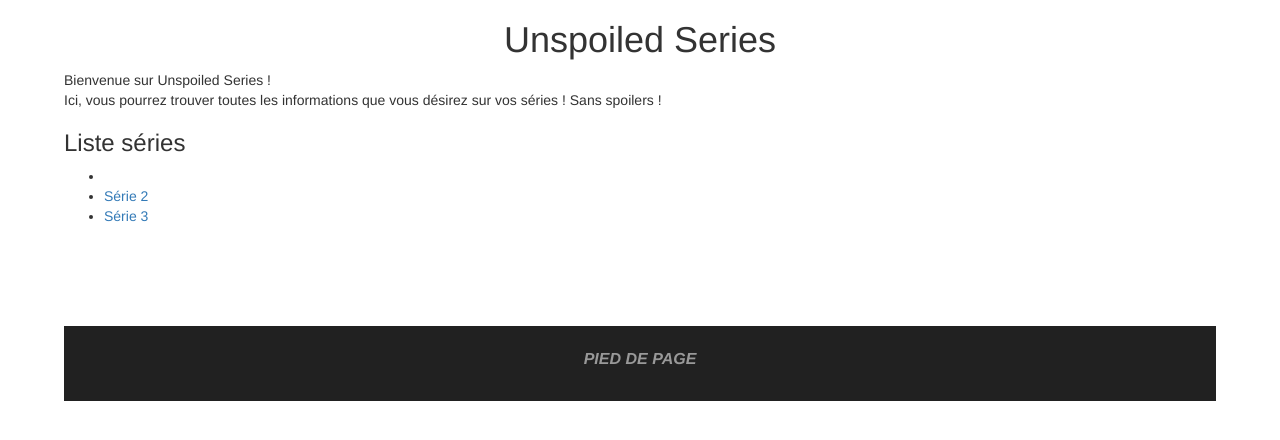
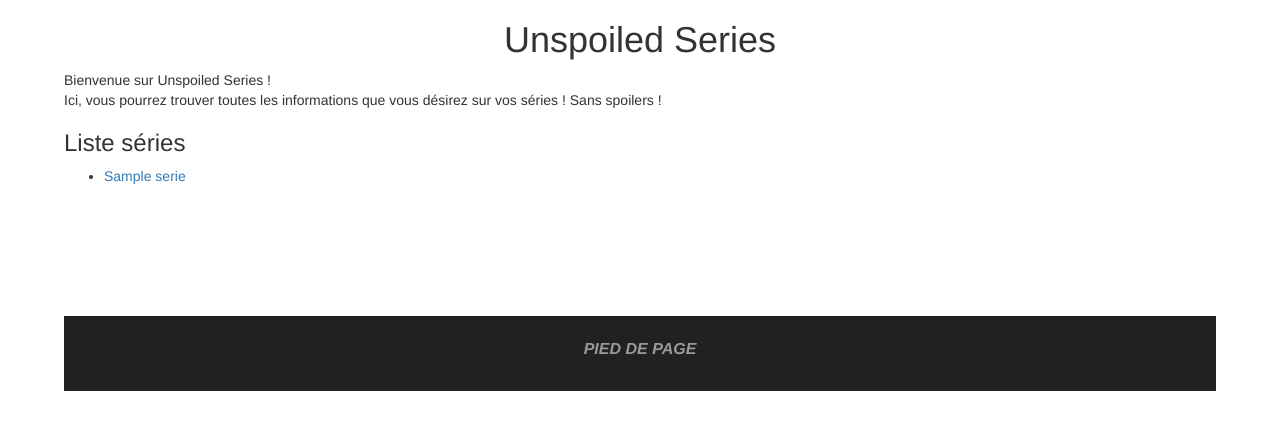
Before and after one commit to JealousyMizuhashi/UnspoiledSeries, a PHP site: page /UnspoiledSeries/index.php in a window 1280 px wide. Shown: the part 100-540 px from the top of the page. Run offline with PHP 8.4, Linux system fonts and the light colour scheme; tables that the repository leaves empty or names only in its code hold one stand-in row (values such as "Sample post").

Commit message:
Add files via upload

```diff
--- a/index.php
+++ b/index.php
@@ -28,22 +28,35 @@
 		<nav id="menu">
 			<div class="element_menu">
 
-				<?php
-					$reponse = $bdd->query('SELECT * FROM serie WHERE nom_serie =\'The Walking Dead\'');
-					$donnees = $reponse->fetch();
-					$serie=$donnees['nom_serie'];
-					$nb_saison=$donnees['nb_saison_serie'];
-				?>
-
 				<h3>Liste séries</h3>
 				<div ng-controller="MyController">
 				<ul>
-					<li><a ng-click="ShowHide()" href="#"><?php echo $serie ?></a></li>
-					<li><a href="#">Série 2</a></li>
-					<li><a href="#">Série 3</a></li>
+					<?php
+
+						$reponse = $bdd->query('SELECT * FROM serie');
+
+						// On affiche chaque entrée une à une
+						while ($donnees = $reponse->fetch()) {
+						?>
+								<li><a ng-click="ShowHide()">
+								<?php
+									echo $donnees['nom_serie']
+								?>
+								</a></li>
+							<div class="<?php echo $donnees['nom_serie'] ?>" ng-hide="IsHidden">
+							<label for="nombre-saison" id="label-nombre-saison">
+								Jusqu'à quel saison avez vous avancé dans <?php echo $donnees['nom_serie'] ?></br>
+							</label>
+							<input type="range" id="nombre-saison" name="nombre-saison" step="1" value="0" min="0" max="<?php echo $donnees['nb_saison_serie'] ?>" oninput="document.getElementById('AfficheRange').textContent=value" />
+							<span id="AfficheRange"></span> <!-- oninput = event JavaScript quand une valeur ou texte est changé, ici c'est le mouvement du curseur. On récupre la valeur dans l'input range, puis l'affiche avec span, équivalent d'un div sans saut de ligne -->
+							</div>
+						<?php
+						}
+
+					?>
 				</ul>
 				<nav id="categories">
-					<div class="element_categories" ng-hide="IsHidden">
+					<div class="<?php echo $donnees['nom_serie'] ?>" ng-hide="IsHidden">
 						<h3>Liste catégories</h3>
 						<ul>
 							<li><a href="#">Personnages</a></li>
@@ -51,18 +64,13 @@
 							<li><a href="#">Evènements</a></li>
 							<li><a href="#">Interviews</a></li>
 
-							<form action="index.php" method="post">
-								<label for="nombre-saison" id="label-nombre-saison">
-									Jusqu'à quel saison avez vous avancé dans <?php echo $serie ?></br>
+					</div>
 
-								</label>
-								<input type="range" id="nombre-saison" name="nombre-saison" step="1" value="0" min="0" max="<?php echo $nb_saison?>" oninput="document.getElementById('AfficheRange').textContent=value" />
-								<span id="AfficheRange"></span>
-								<?php
-									echo '<br/>';
-									$reponse->closeCursor();
-								?>
-							</form>
+							<?php
+								echo '<br/>';
+								$reponse->closeCursor();
+							?>
+
 						</ul>
 					</div>
 				</nav>
```
